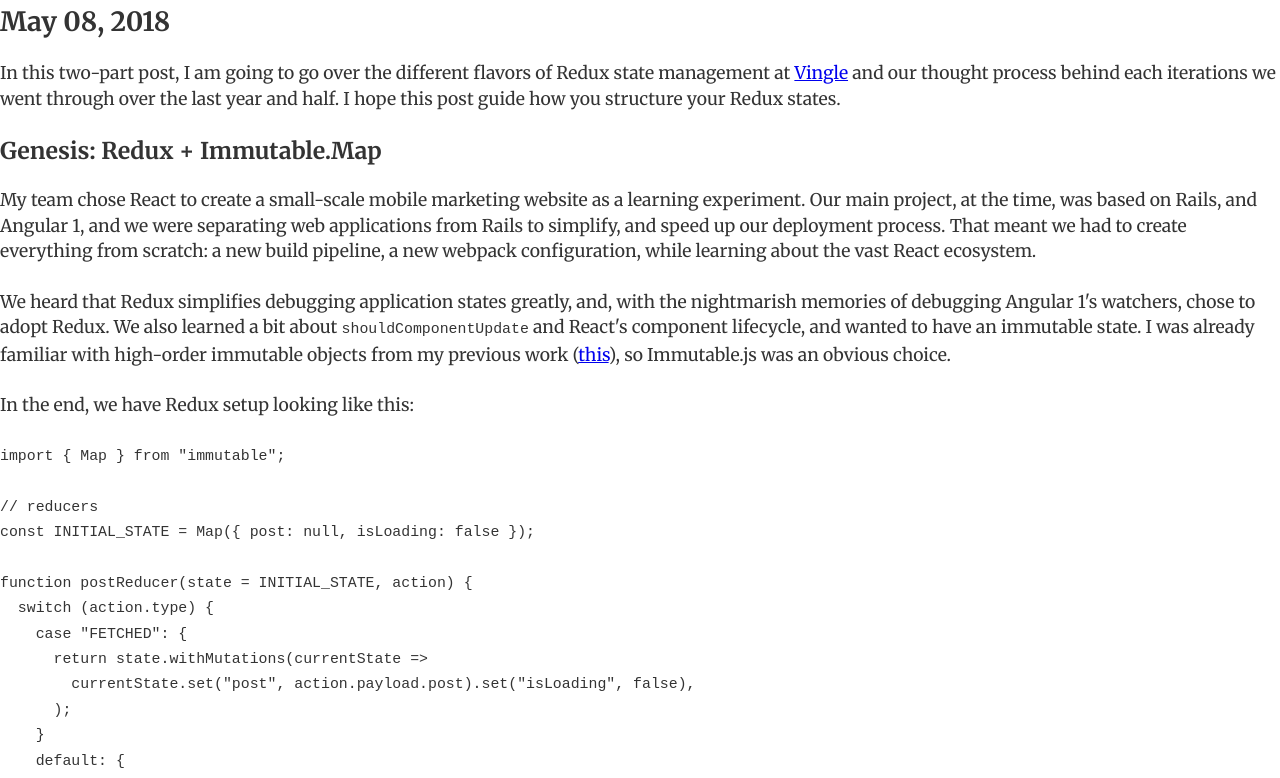
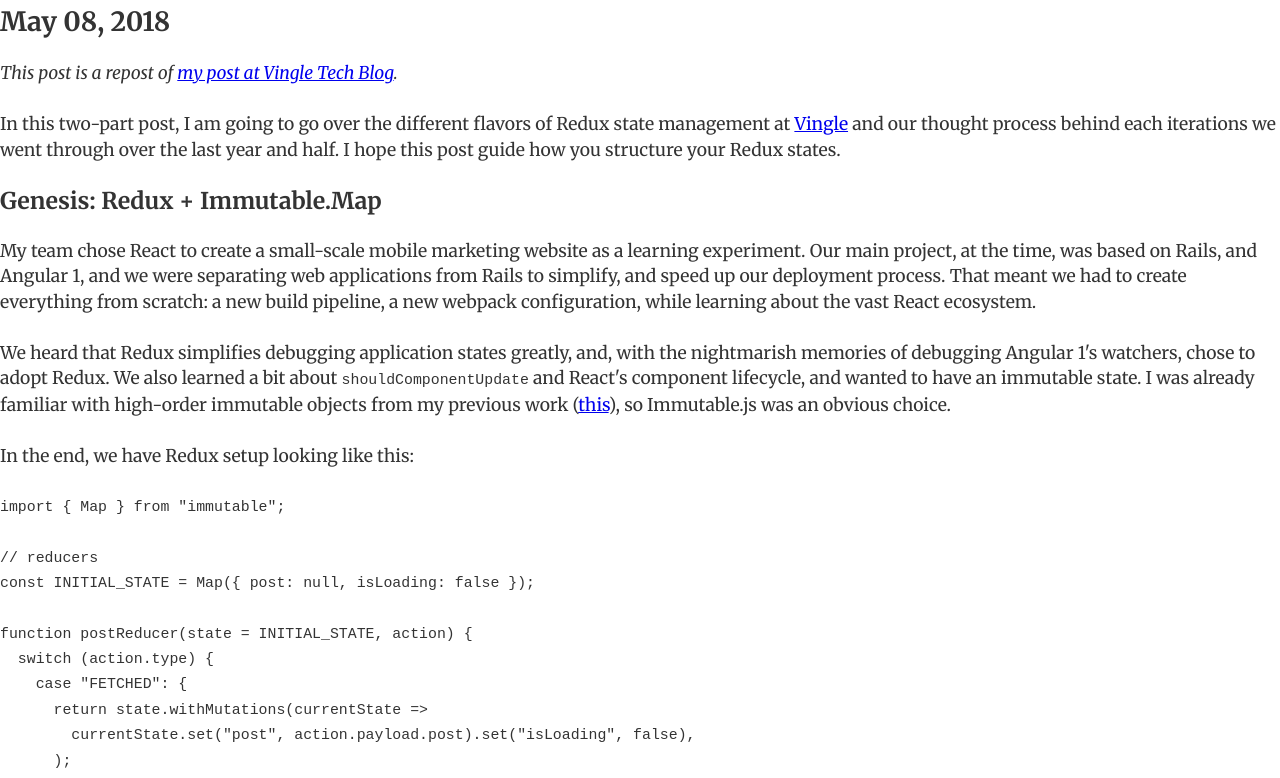
Before and after one commit to aprilrd/blog, a Gatsby site: page /blog/History-of-Redux-State-Management-Vingle in a window 1280 px wide. Shown: the part 57-835 px from the top of the page. Built offline with nearby package versions, Linux system fonts and the light colour scheme; Gatsby itself is replaced by a stand-in of ours; some packages are replaced by stand-ins of ours; code samples lack their colours.

Commit message:
Add repost disclaimer

```diff
--- a/data/History-of-Redux-State-Management-Vingle.md
+++ b/data/History-of-Redux-State-Management-Vingle.md
@@ -4,6 +4,8 @@ title: "Part 1: History of Redux State Management at Vingle"
 createdAt: "2018-05-08"
 tags: ["react", "redux", "typescript"]
 ---
+
+_This post is a repost of [my post at Vingle Tech Blog](https://medium.com/vingle-tech-blog/part-1-history-of-redux-state-management-at-vingle-565cdcf13df1)._
 
 In this two-part post, I am going to go over the different flavors of Redux state management at [Vingle](https://www.vingle.net) and our thought process behind each iterations we went through over the last year and half. I hope this post guide how you structure your Redux states.
 
```
